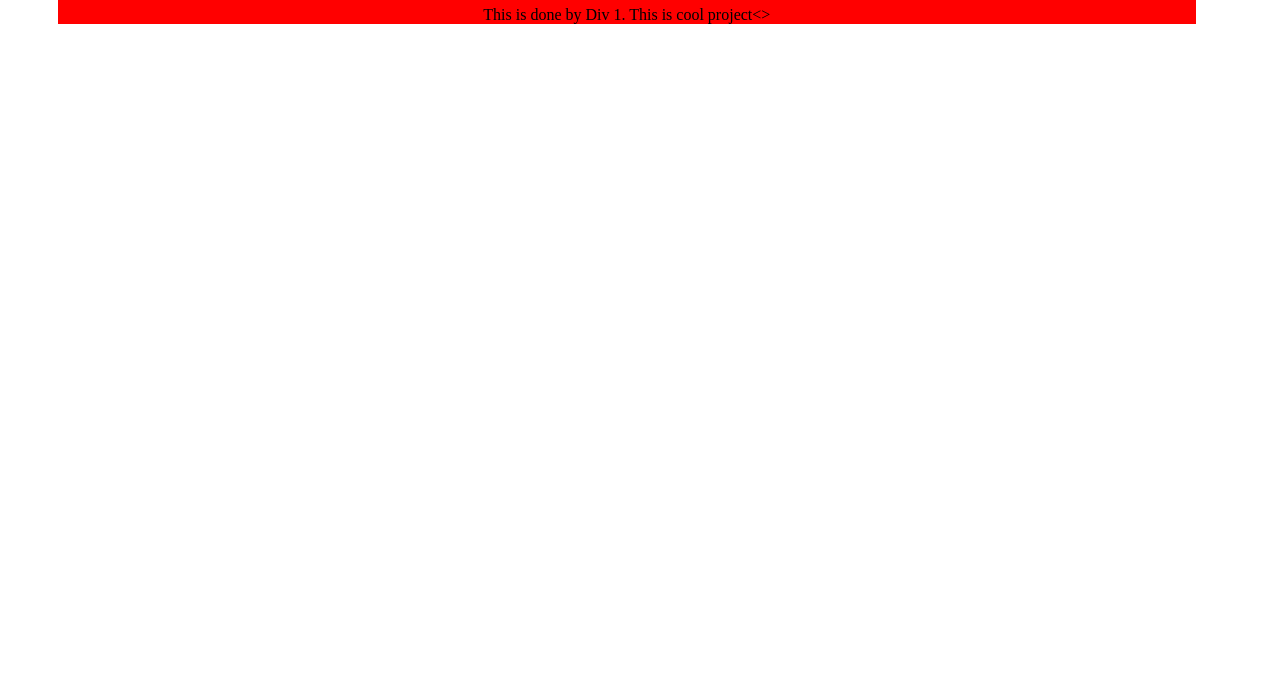
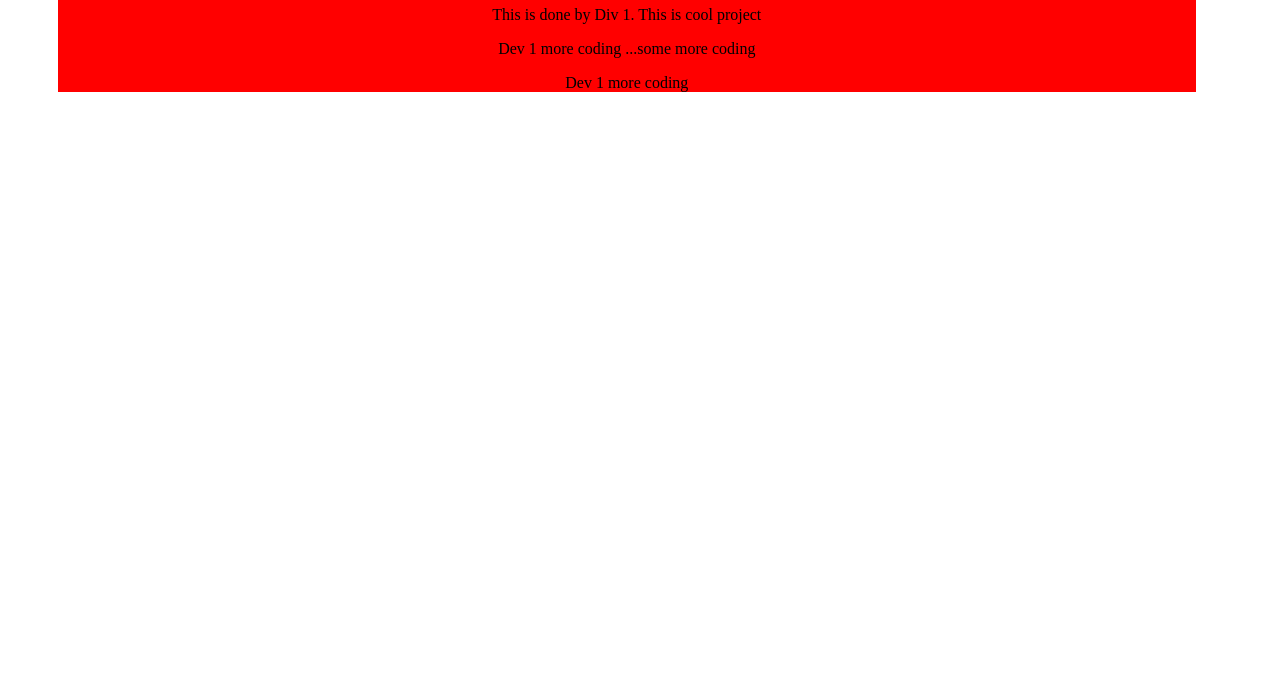
Before and after one commit to suresh-aiml/git-chk, a plain HTML site: page index.html in a window 1280 px wide. Shown: the part 102-800 px from the top of the page. Drawn offline with Linux system fonts and the light colour scheme.

Commit message:
Dev1 parallel changes

```diff
--- a/index.html
+++ b/index.html
@@ -10,8 +10,9 @@
 <body>
 <div class="box red">
 <h1>This is Git Tutorial</h1>
-<p> This is done by Div 1. This is cool project<>
-
+<p> This is done by Div 1. This is cool project</p>
+<p> Dev 1 more coding ...some more coding</p>
+<p> Dev 1 more coding</p>
 </div>
 </body>
 </html>
```
